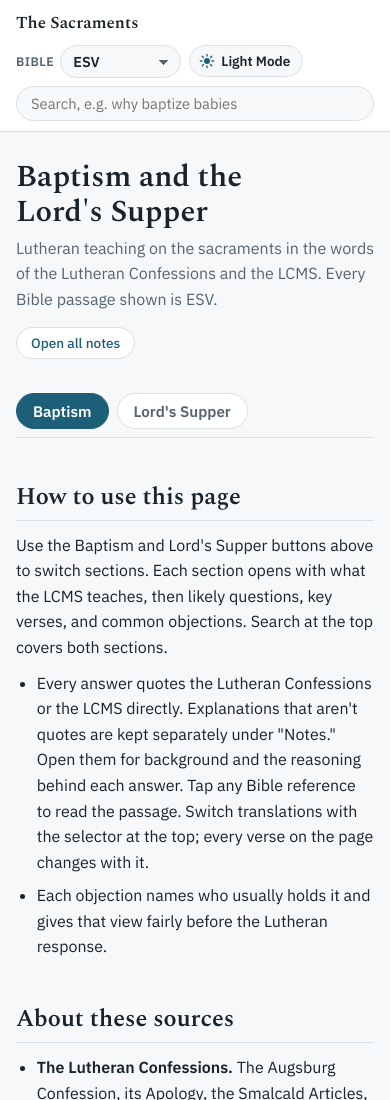
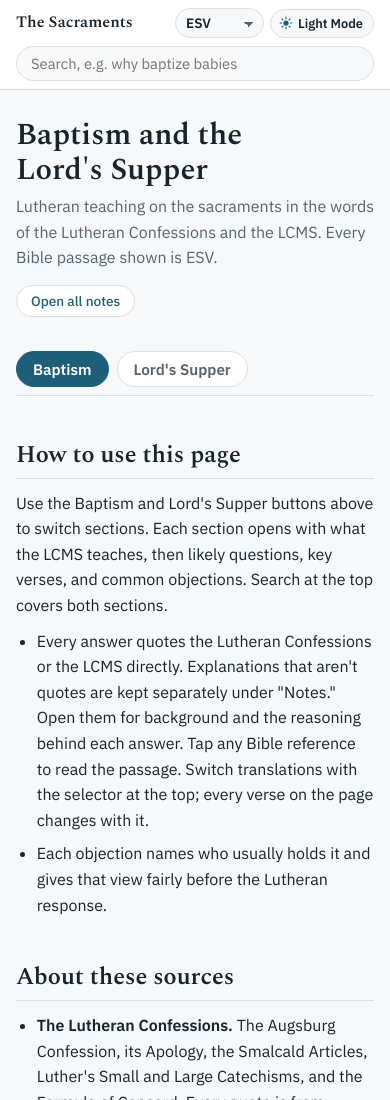
Before and after one commit to LCMS-Guide/LCMS-Sacraments-Guide, a plain HTML site: page index.html in a window 390 px wide. Shown: the top 1100 px of the page. Drawn offline with nearby package versions, Linux system fonts and the light colour scheme.

Commit message:
Fit the top bar on one row on phones
The title, Bible dropdown, and Light/Dark Mode button now share one
line, with search below, which frees up screen space. The BIBLE label
hides on phones and the NASB 1995 choice is labeled NASB95 so the row
fits at 360px.

Co-Authored-By: Claude Opus 5.5 <noreply@anthropic.com>
Claude-Session: https://claude.ai/code/session_01CwkJqrKE2ZByqQ6DEFekMe

```diff
--- a/index.html
+++ b/index.html
@@ -155,6 +155,17 @@ li { margin-bottom: 8px; max-width: 68ch; }
 .flash { animation: flash 1.6s ease-out; }
 @keyframes flash { 0%, 35% { box-shadow: 0 0 0 3px var(--water); border-radius: 8px; } 100% { box-shadow: 0 0 0 3px transparent; } }
 @media (max-width: 640px) { .search { order: 3; flex-basis: 100%; max-width: none; } #results { width: 100%; } }
+@media (max-width: 640px) {
+  .bar { padding-block: 8px; }
+  .bar-in { gap: 8px 10px; }
+  .bar-title { flex: 1 1 0; min-width: 0; white-space: nowrap; overflow: hidden; text-overflow: ellipsis; font-size: 1rem; }
+  .bar-tools { flex: 0 0 auto; gap: 6px; }
+  .bar .trsel-l { display: none; }
+  .bar .tr-select { font-size: .85rem; padding: 5px 24px 5px 10px; background-position: calc(100% - 14px) 55%, calc(100% - 9px) 55%; }
+  .theme-btn { font-size: .8rem; gap: 5px; padding: 5px 10px 5px 8px; }
+  .theme-btn .ti { width: 14px; height: 14px; }
+}
+@media (max-width: 374px) { .bar-title { font-size: .92rem; } .theme-btn { padding: 5px 8px 5px 7px; } }
 #sheet-back { position: fixed; inset: 0; z-index: 25; background: rgba(8, 18, 26, .45); }
 #sheet { position: absolute; z-index: 30; left: 16px; top: 80px; width: min(760px, calc(100vw - 32px)); max-height: min(78vh, 760px);
   display: flex; flex-direction: column; background: var(--bg); color: var(--ink); border: 1px solid var(--rule); border-radius: 12px; box-shadow: var(--shadow); }
@@ -208,7 +219,7 @@ li { margin-bottom: 8px; max-width: 68ch; }
     <div id="results" role="listbox" aria-label="Search results" hidden></div>
   </div>
   <div class="bar-tools">
-    <label class="trsel needs-js"><span class="trsel-l">Bible</span><select id="tr-main" class="tr-select" aria-label="Bible translation"><option value="ESV">ESV</option><option value="NASB">NASB</option><option value="NASB1995">NASB 1995</option><option value="LSB">LSB</option><option value="NKJV">NKJV</option><option value="KJV">KJV</option><option value="NIV">NIV</option></select></label>
+    <label class="trsel needs-js"><span class="trsel-l">Bible</span><select id="tr-main" class="tr-select" aria-label="Bible translation"><option value="ESV">ESV</option><option value="NASB">NASB</option><option value="NASB1995">NASB95</option><option value="LSB">LSB</option><option value="NKJV">NKJV</option><option value="KJV">KJV</option><option value="NIV">NIV</option></select></label>
     <button type="button" class="theme-btn needs-js" id="theme-btn" aria-label="Switch to dark mode">
       <svg class="ti ti-light" viewBox="0 0 24 24" aria-hidden="true"><circle cx="12" cy="12" r="4.5" fill="currentColor"/><g stroke="currentColor" stroke-width="2" stroke-linecap="round"><path d="M12 2v2.5M12 19.5V22M2 12h2.5M19.5 12H22M4.9 4.9l1.8 1.8M17.3 17.3l1.8 1.8M4.9 19.1l1.8-1.8M17.3 6.7l1.8-1.8"/></g></svg>
       <svg class="ti ti-dark" viewBox="0 0 24 24" aria-hidden="true"><path d="M20 14.5A8 8 0 0 1 9.5 4a8 8 0 1 0 10.5 10.5z" fill="currentColor"/></svg>
@@ -246,7 +257,7 @@ li { margin-bottom: 8px; max-width: 68ch; }
 </div>
 <div id="pop" role="dialog" aria-modal="false" aria-labelledby="pop-title" hidden>
   <div class="ph"><span class="pt" id="pop-title"></span><button type="button" class="close" aria-label="Close passage">&times;</button></div>
-  <label class="trsel trsel-pop"><span class="trsel-l">Translation</span><select id="tr-pop" class="tr-select" aria-label="Bible translation"><option value="ESV">ESV</option><option value="NASB">NASB</option><option value="NASB1995">NASB 1995</option><option value="LSB">LSB</option><option value="NKJV">NKJV</option><option value="KJV">KJV</option><option value="NIV">NIV</option></select></label>
+  <label class="trsel trsel-pop"><span class="trsel-l">Translation</span><select id="tr-pop" class="tr-select" aria-label="Bible translation"><option value="ESV">ESV</option><option value="NASB">NASB</option><option value="NASB1995">NASB95</option><option value="LSB">LSB</option><option value="NKJV">NKJV</option><option value="KJV">KJV</option><option value="NIV">NIV</option></select></label>
   <blockquote class="scripture" id="pop-text"></blockquote>
   <div class="orig-l" id="pop-orig" hidden></div>
   <a class="more" id="pop-more" href="#" target="_blank" rel="noopener">Read the full chapter on BibleGateway</a>
```
